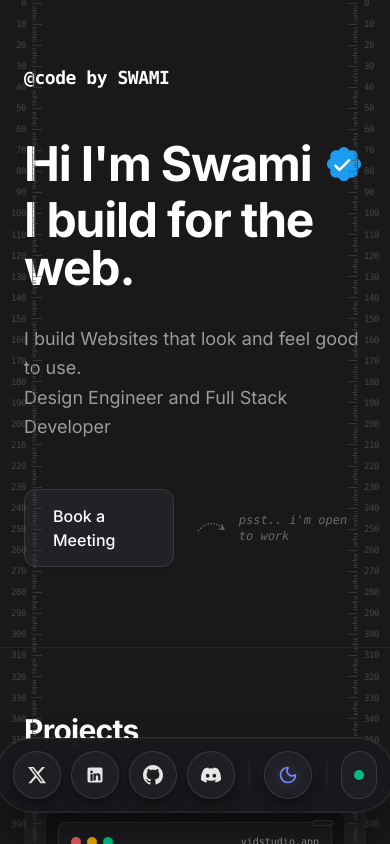
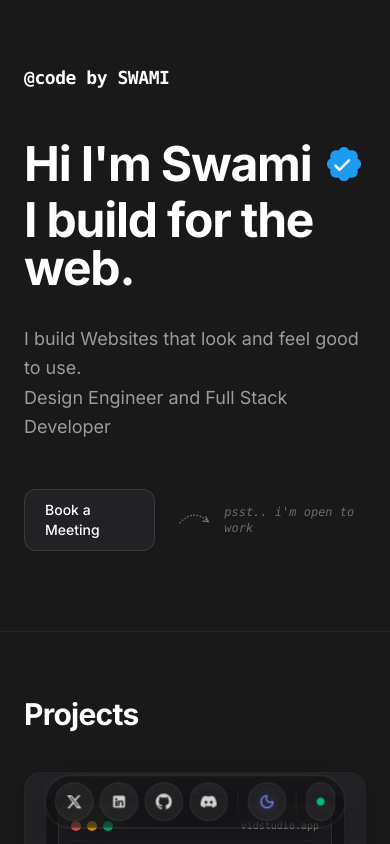
Before and after one commit to shaad4/portfolio-v1, a Next.js app: page / in a window 390 px wide. Shown: the top 844 px of the page. Built offline with nearby package versions, Linux system fonts and the light colour scheme.

Commit message:
refactor: update button styles and improve layout for responsiveness

```diff
--- a/src/components/sections/About.tsx
+++ b/src/components/sections/About.tsx
@@ -33,7 +33,7 @@ export function About() {
               href={bio.currentBuilding.url}
               target="_blank"
               rel="noopener noreferrer"
-              className="inline-flex items-center gap-2 px-3 py-1 rounded-full bg-neutral-100 dark:bg-[#28282e] border border-neutral-300 dark:border-neutral-700 text-[#37352f] dark:text-white font-medium text-sm sm:text-base hover:bg-neutral-200 dark:hover:bg-[#32323a] transition-colors shadow-xs"
+              className="inline-flex items-center gap-1.5 sm:gap-2 px-2.5 py-0.5 sm:px-3 sm:py-1 rounded-full bg-neutral-100 dark:bg-[#28282e] border border-neutral-300 dark:border-neutral-700 text-[#37352f] dark:text-white font-medium text-[13px] sm:text-sm hover:bg-neutral-200 dark:hover:bg-[#32323a] transition-colors shadow-xs"
             >
               <Video className="w-4 h-4 text-indigo-500" />
               <span>{bio.currentBuilding.name}</span>
--- a/src/components/sections/Hero.tsx
+++ b/src/components/sections/Hero.tsx
@@ -89,7 +89,7 @@ export function Hero() {
             href={portfolioData.meetingLink}
             target="_blank"
             rel="noopener noreferrer"
-            className="px-7 py-3.5 rounded-xl border border-neutral-300 dark:border-neutral-700/80 bg-neutral-100/90 dark:bg-[#222226] hover:bg-neutral-200 dark:hover:bg-[#2c2c32] text-[#37352f] dark:text-white font-medium text-base transition-all duration-300 shadow-sm backdrop-blur-xl hover:scale-105 active:scale-95"
+            className="px-5 py-2.5 sm:px-7 sm:py-3.5 rounded-xl border border-neutral-300 dark:border-neutral-700/80 bg-neutral-100/90 dark:bg-[#222226] hover:bg-neutral-200 dark:hover:bg-[#2c2c32] text-[#37352f] dark:text-white font-medium text-sm sm:text-base transition-all duration-300 shadow-sm backdrop-blur-xl hover:scale-105 active:scale-95"
           >
             Book a Meeting
           </a>
--- a/src/components/sections/Projects.tsx
+++ b/src/components/sections/Projects.tsx
@@ -88,7 +88,7 @@ function ProjectCard({ project, index }: { project: Project; index: number }) {
             href={project.liveUrl}
             target="_blank"
             rel="noopener noreferrer"
-            className="flex-1 py-2.5 px-4 rounded-xl border border-neutral-300 dark:border-neutral-700 bg-neutral-100 hover:bg-neutral-200 dark:bg-[#2c2c32] dark:hover:bg-[#35353c] text-[#37352f] dark:text-white font-medium text-xs sm:text-sm text-center transition-colors duration-200 shadow-xs flex items-center justify-center gap-1.5"
+            className="flex-1 py-2 px-3 sm:py-2.5 sm:px-4 rounded-xl border border-neutral-300 dark:border-neutral-700 bg-neutral-100 hover:bg-neutral-200 dark:bg-[#2c2c32] dark:hover:bg-[#35353c] text-[#37352f] dark:text-white font-medium text-[11px] sm:text-xs text-center transition-colors duration-200 shadow-xs flex items-center justify-center gap-1.5"
           >
             View Live
           </a>
@@ -99,7 +99,7 @@ function ProjectCard({ project, index }: { project: Project; index: number }) {
             href={project.githubUrl}
             target="_blank"
             rel="noopener noreferrer"
-            className="flex-1 py-2.5 px-4 rounded-xl border border-neutral-300 dark:border-neutral-700 bg-neutral-100 hover:bg-neutral-200 dark:bg-[#2c2c32] dark:hover:bg-[#35353c] text-[#37352f] dark:text-white font-medium text-xs sm:text-sm text-center transition-colors duration-200 shadow-xs flex items-center justify-center gap-1.5"
+            className="flex-1 py-2 px-3 sm:py-2.5 sm:px-4 rounded-xl border border-neutral-300 dark:border-neutral-700 bg-neutral-100 hover:bg-neutral-200 dark:bg-[#2c2c32] dark:hover:bg-[#35353c] text-[#37352f] dark:text-white font-medium text-[11px] sm:text-xs text-center transition-colors duration-200 shadow-xs flex items-center justify-center gap-1.5"
           >
             <GithubIcon className="w-4 h-4" />
             Github
@@ -130,7 +130,7 @@ export function Projects() {
             href={portfolioData.socials.github}
             target="_blank"
             rel="noopener noreferrer"
-            className="px-8 py-3 rounded-xl border border-neutral-300 dark:border-neutral-700 bg-neutral-100 hover:bg-neutral-200 dark:bg-[#222226] dark:hover:bg-[#2a2a30] text-[#37352f] dark:text-white text-sm font-medium transition-colors shadow-sm"
+            className="px-6 py-2.5 sm:px-8 sm:py-3 rounded-xl border border-neutral-300 dark:border-neutral-700 bg-neutral-100 hover:bg-neutral-200 dark:bg-[#222226] dark:hover:bg-[#2a2a30] text-[#37352f] dark:text-white text-xs sm:text-sm font-medium transition-colors shadow-sm"
           >
             View All Projects
           </a>
--- a/src/components/ui/RulerScale.tsx
+++ b/src/components/ui/RulerScale.tsx
@@ -1,78 +1,44 @@
 'use client';
 
-import React, { memo, useEffect, useState } from 'react';
+import React from 'react';
 
-// Pre-allocate ticks to avoid array creation on every render
-// 400 ticks * 6px = 2400px height (covers most 4K vertical monitors safely)
-const TICKS = Array.from({ length: 400 });
-
-export const RulerScale = memo(function RulerScale() {
-  const [mounted, setMounted] = useState(false);
-
-  useEffect(() => {
-    setMounted(true);
-  }, []);
-
-  if (!mounted) return null;
-
+export function RulerScale() {
   return (
     <div
-      className="fixed inset-y-0 left-0 right-0 pointer-events-none z-30 flex justify-between will-change-transform"
+      className="hidden sm:flex fixed inset-y-0 left-0 right-0 pointer-events-none z-30 justify-between will-change-transform"
       style={{ willChange: 'transform' }}
     >
-      {/* Left Ruler */}
-      <div className="h-full flex flex-col opacity-60 dark:opacity-50 overflow-hidden relative w-12 sm:w-16">
-        {/* Continuous Vertical Line */}
-        <div className="absolute inset-y-0 left-8 sm:left-10 w-[1px] bg-neutral-300 dark:bg-neutral-800" />
+      {/* Left Minimal Ruler */}
+      <div
+        className="w-4 h-full border-r border-neutral-300 dark:border-neutral-800 text-neutral-400 dark:text-neutral-700 opacity-60"
+        style={{
+          backgroundImage: `
+            repeating-linear-gradient(to bottom, transparent, transparent 49px, currentColor 49px, currentColor 50px),
+            repeating-linear-gradient(to bottom, transparent, transparent 9px, currentColor 9px, currentColor 10px)
+          `,
+          // Major ticks: 12px wide | Minor ticks: 6px wide
+          backgroundSize: '12px 100%, 6px 100%',
+          // Anchor to the right so they touch the border
+          backgroundPosition: 'right top, right top',
+          backgroundRepeat: 'no-repeat'
+        }}
+      />
 
-        {TICKS.map((_, i) => {
-          const isMajor = i % 10 === 0;
-          const isMid = i % 5 === 0 && !isMajor;
-          return (
-            <div key={`l-${i}`} className="flex items-center h-[6px] w-full">
-              {/* Number Area */}
-              <div className="w-8 sm:w-10 flex justify-end pr-1.5 sm:pr-2">
-                {isMajor && (
-                  <span className="text-[9px] font-mono text-neutral-500 dark:text-neutral-500 leading-none tracking-tighter relative top-[0.5px]">
-                    {i}
-                  </span>
-                )}
-              </div>
-              {/* Tick Marks extending right from the vertical line */}
-              <div
-                className={`bg-neutral-400 dark:bg-neutral-600 ${isMajor ? 'w-2.5 sm:w-3' : isMid ? 'w-1.5 sm:w-2' : 'w-1 sm:w-1.5'} h-[1px]`}
-              />
-            </div>
-          );
-        })}
-      </div>
-
-      {/* Right Ruler */}
-      <div className="h-full flex flex-col items-end opacity-60 dark:opacity-50 overflow-hidden relative w-12 sm:w-16">
-        {/* Continuous Vertical Line */}
-        <div className="absolute inset-y-0 right-8 sm:right-10 w-[1px] bg-neutral-300 dark:bg-neutral-800" />
-
-        {TICKS.map((_, i) => {
-          const isMajor = i % 10 === 0;
-          const isMid = i % 5 === 0 && !isMajor;
-          return (
-            <div key={`r-${i}`} className="flex items-center justify-end h-[6px] w-full">
-              {/* Tick Marks extending left from the vertical line */}
-              <div
-                className={`bg-neutral-400 dark:bg-neutral-600 ${isMajor ? 'w-2.5 sm:w-3' : isMid ? 'w-1.5 sm:w-2' : 'w-1 sm:w-1.5'} h-[1px]`}
-              />
-              {/* Number Area */}
-              <div className="w-8 sm:w-10 flex justify-start pl-1.5 sm:pl-2">
-                {isMajor && (
-                  <span className="text-[9px] font-mono text-neutral-500 dark:text-neutral-500 leading-none tracking-tighter relative top-[0.5px]">
-                    {i}
-                  </span>
-                )}
-              </div>
-            </div>
-          );
-        })}
-      </div>
+      {/* Right Minimal Ruler */}
+      <div
+        className="w-4 h-full border-l border-neutral-300 dark:border-neutral-800 text-neutral-400 dark:text-neutral-700 opacity-60"
+        style={{
+          backgroundImage: `
+            repeating-linear-gradient(to bottom, transparent, transparent 49px, currentColor 49px, currentColor 50px),
+            repeating-linear-gradient(to bottom, transparent, transparent 9px, currentColor 9px, currentColor 10px)
+          `,
+          // Major ticks: 12px wide | Minor ticks: 6px wide
+          backgroundSize: '12px 100%, 6px 100%',
+          // Anchor to the left so they touch the border
+          backgroundPosition: 'left top, left top',
+          backgroundRepeat: 'no-repeat'
+        }}
+      />
     </div>
   );
-});
+}
```
Also changed, not shown: src/components/ui/FloatingDock.tsx (+4 -4 lines).
